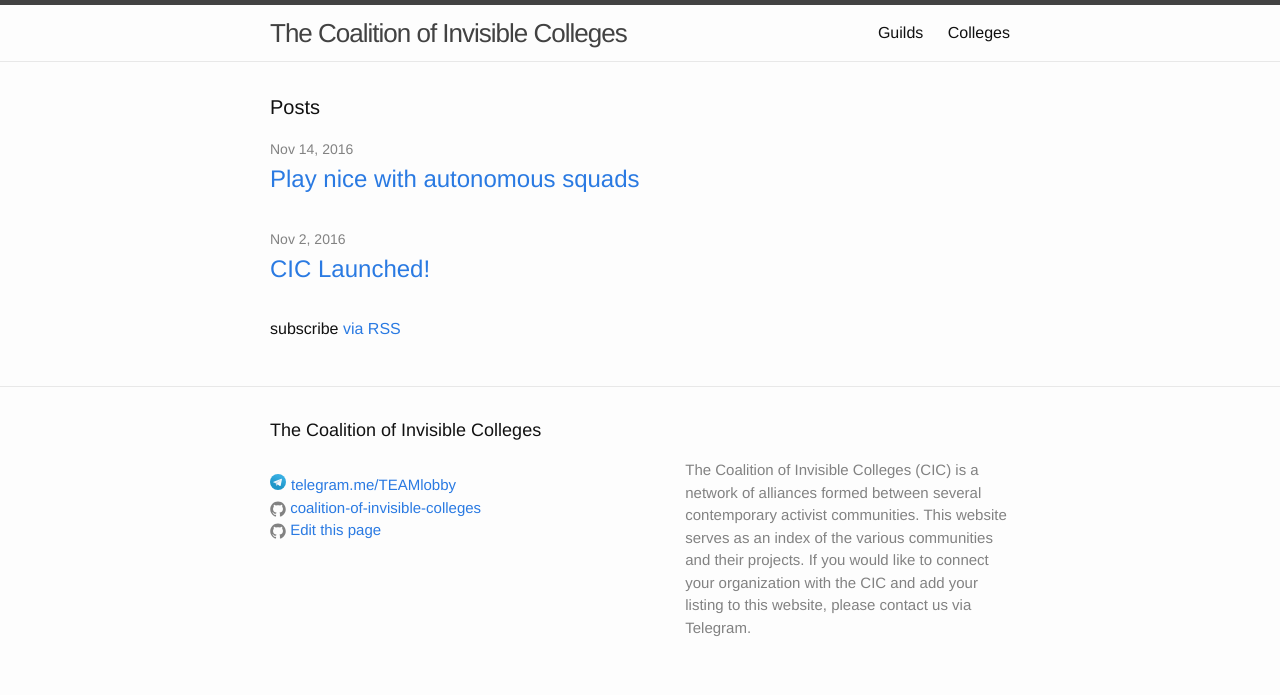
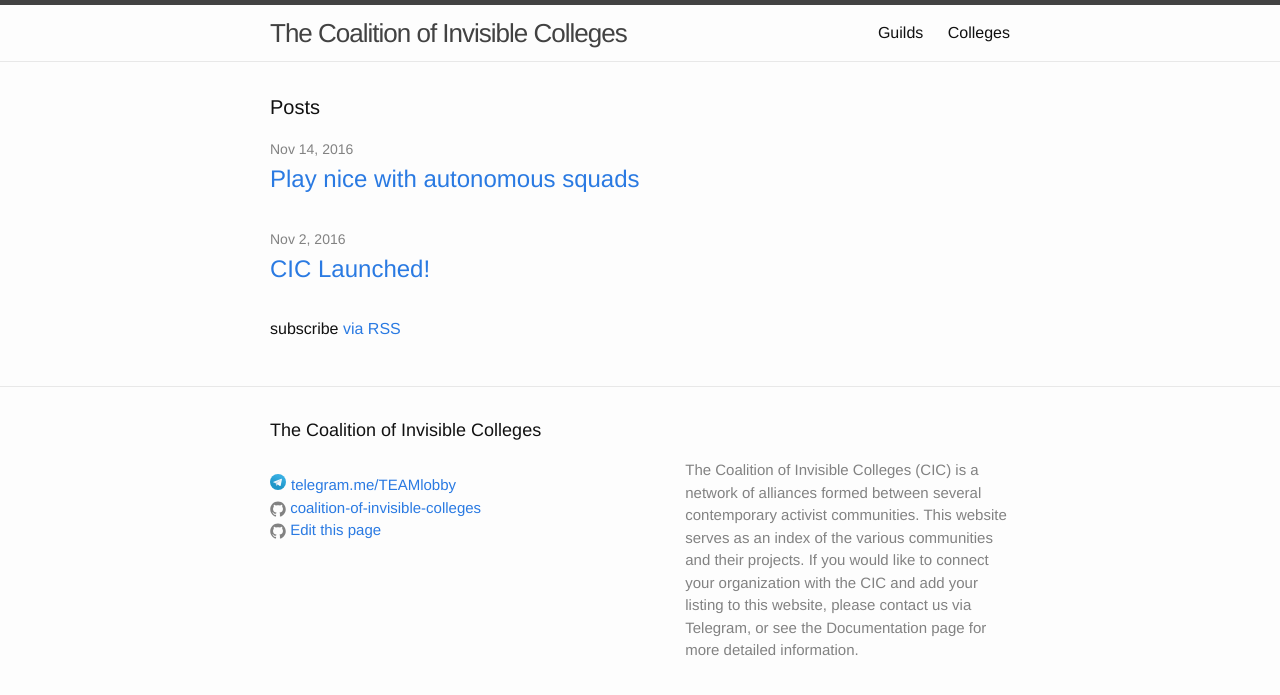
Before and after one commit to coalition-of-invisible-colleges/cic.github.io, a Jekyll site: the page built from index.md, in a window 1280 px wide. Shown: the top 695 px of the page. Built offline with Jekyll 4.4.1, drawn with Linux system fonts in a browser that asks for light colours.

Commit message:
Added note on documentation

```diff
--- a/_config.yml
+++ b/_config.yml
@@ -20,7 +20,8 @@ description: > # this means to ignore newlines until "baseurl:"
   between several contemporary activist communities.
   This website serves as an index of the various communities and their projects.
   If you would like to connect your organization with the CIC and add your listing
-  to this website, please contact us via Telegram.
+  to this website, please contact us via Telegram, or see the Documentation page for
+  more detailed information.
 
 baseurl: "" # the subpath of your site, e.g. /blog
 url: "" # the base hostname & protocol for your site, e.g. http://example.com
```
